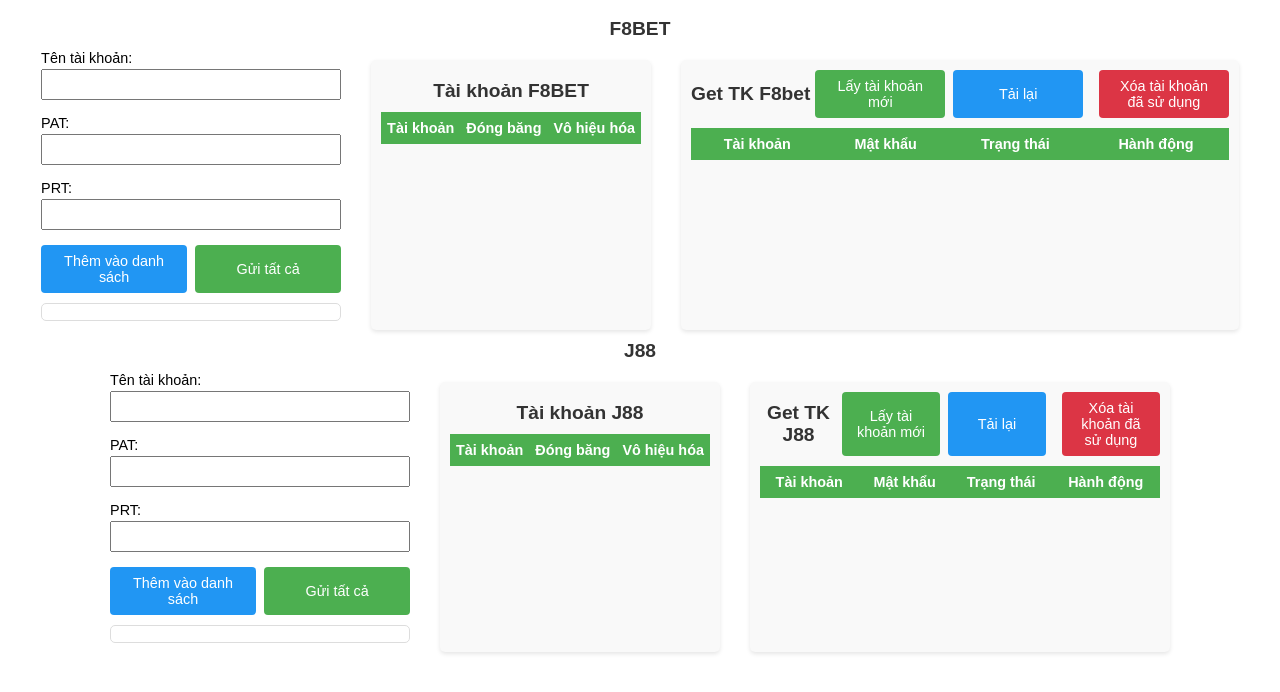
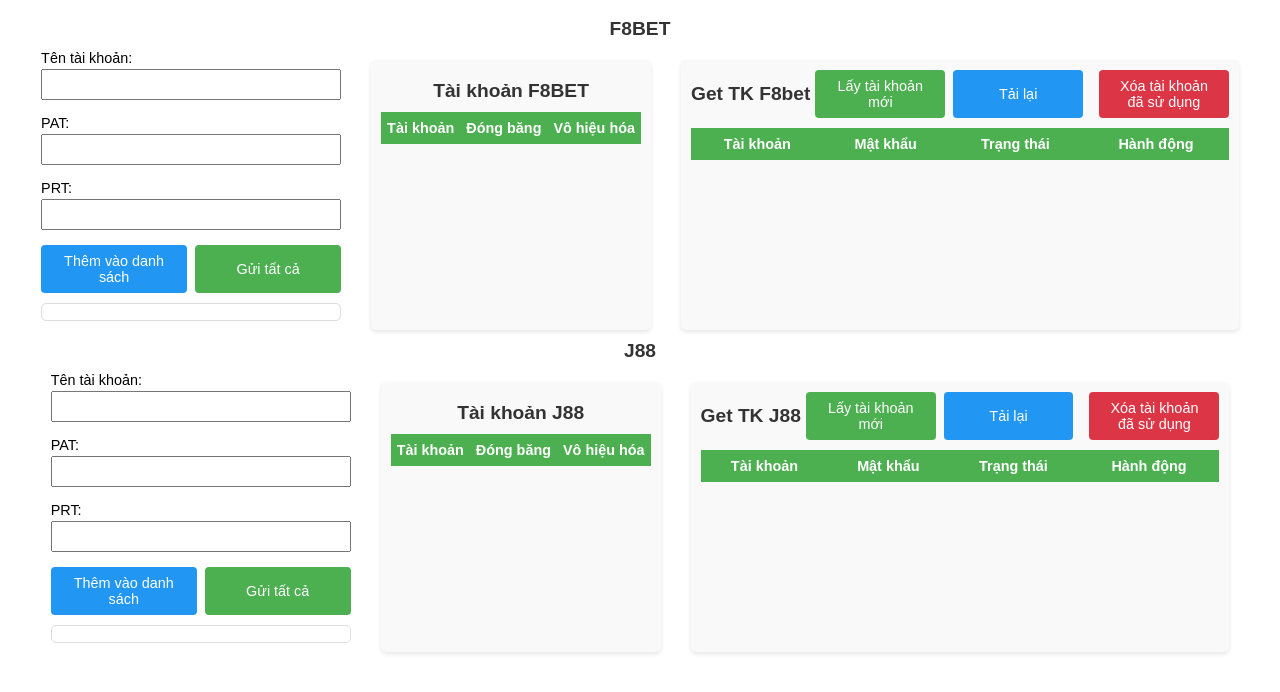
Before and after one commit to DuyToannn/token-bot, a website: page index.html in a window 1280 px wide. Drawn offline with Linux system fonts and the light colour scheme; no server answers.

Commit message:
Update index.html

```diff
--- a/index.html
+++ b/index.html
@@ -404,7 +404,7 @@
                             <tbody></tbody>
                         </table>
                     </div>
-                    <div class="table-container" style="width:  400px;">
+                    <div class="table-container">
                         <div class="table-header">
                             <h2 style="margin-right: 5px;">Get TK J88</h2>
                             <div class="table-actions">
```
